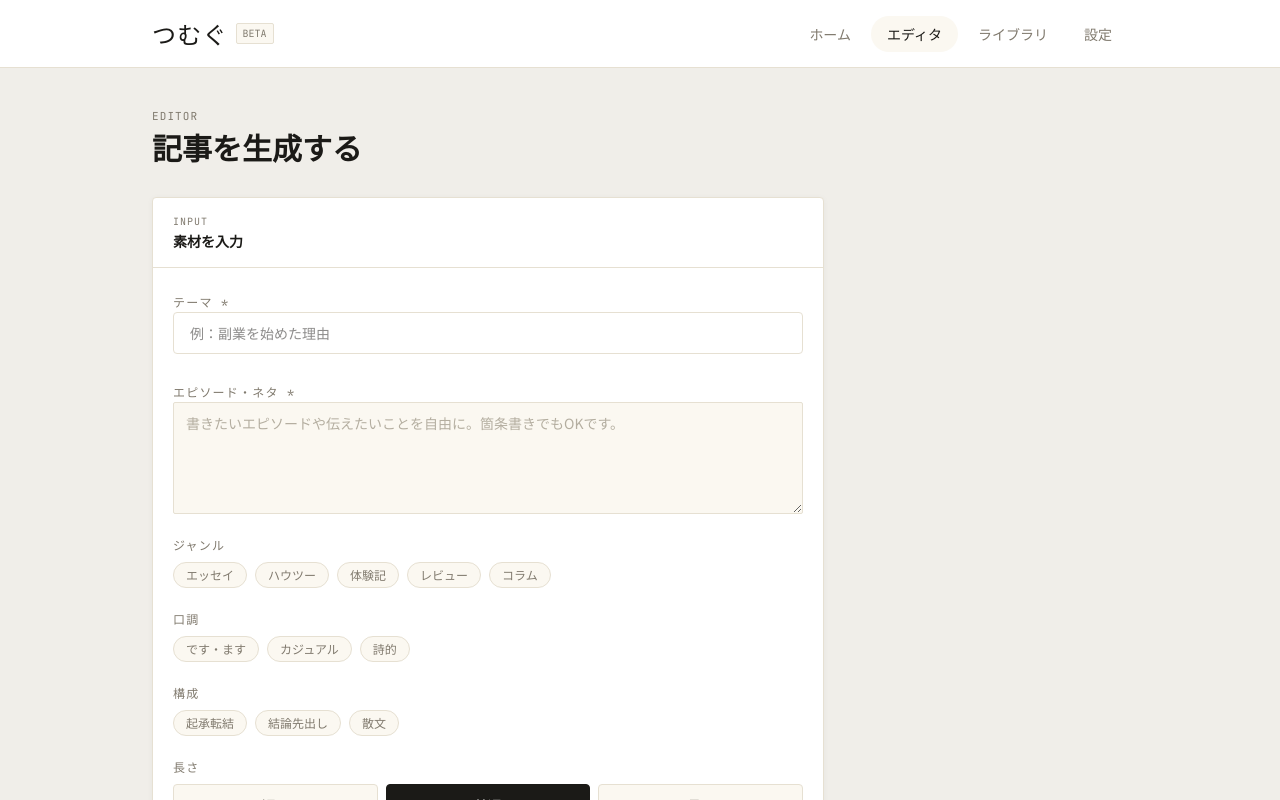
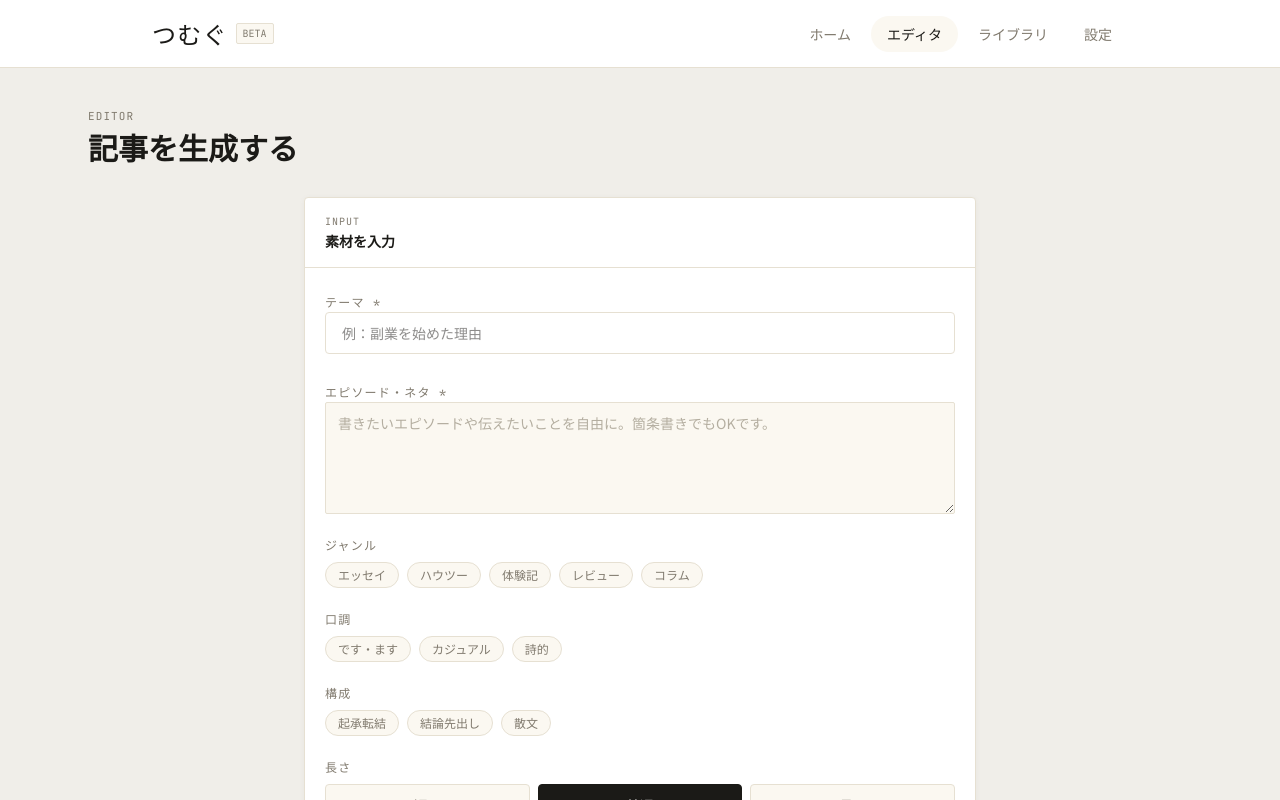
Before and after one commit to haruto-miyakawa/tsumugu, a Next.js app: page /generate in a window 1280 px wide. Shown: the top 800 px of the page. Built offline with nearby package versions, Linux system fonts and the light colour scheme.

Commit message:
polish: container余白を広げ、エディタツールバーにツールチップを追加、generateを中央寄せ

```diff
--- a/app/generate/page.tsx
+++ b/app/generate/page.tsx
@@ -55,7 +55,7 @@ function GeneratePageContent() {
 
   return (
     <PageContainer kicker="EDITOR" title="記事を生成する">
-      <div className="max-w-2xl">
+      <div className="max-w-2xl mx-auto">
         {article ? (
           <Card kicker="GENERATED" title="生成完了">
             <ArticleResult article={article} onTitleChange={handleTitleChange} />
--- a/app/page.tsx
+++ b/app/page.tsx
@@ -80,7 +80,7 @@ export default async function DashboardPage() {
   ];
 
   return (
-    <main className="max-w-5xl mx-auto px-4 md:px-6 pt-6 pb-28 md:pb-10">
+    <main className="max-w-6xl mx-auto px-4 md:px-6 pt-6 pb-28 md:pb-10">
       <div className="grid grid-cols-1 lg:grid-cols-[1fr_288px] gap-5">
 
         {/* ━━━ Left / Row 1 — Greeting ━━━ */}
--- a/components/layout/PageContainer.tsx
+++ b/components/layout/PageContainer.tsx
@@ -8,7 +8,7 @@ interface PageContainerProps {
 
 export function PageContainer({ children, title, kicker }: PageContainerProps) {
   return (
-    <main className="max-w-5xl mx-auto px-4 md:px-6 py-6 md:py-10 pb-28 md:pb-10">
+    <main className="max-w-6xl mx-auto px-4 md:px-6 py-6 md:py-10 pb-28 md:pb-10">
       {(kicker || title) && (
         <div className="mb-6 md:mb-8">
           {kicker && (
```
